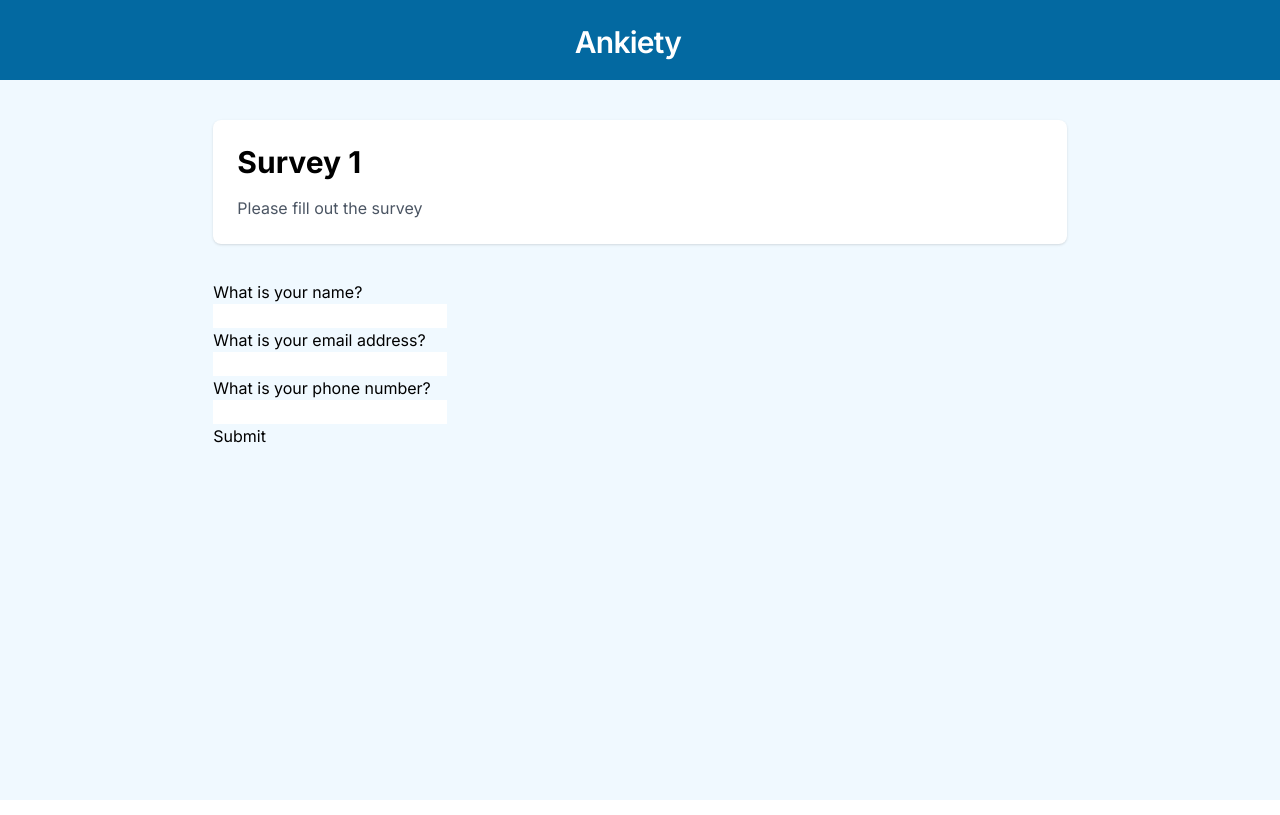
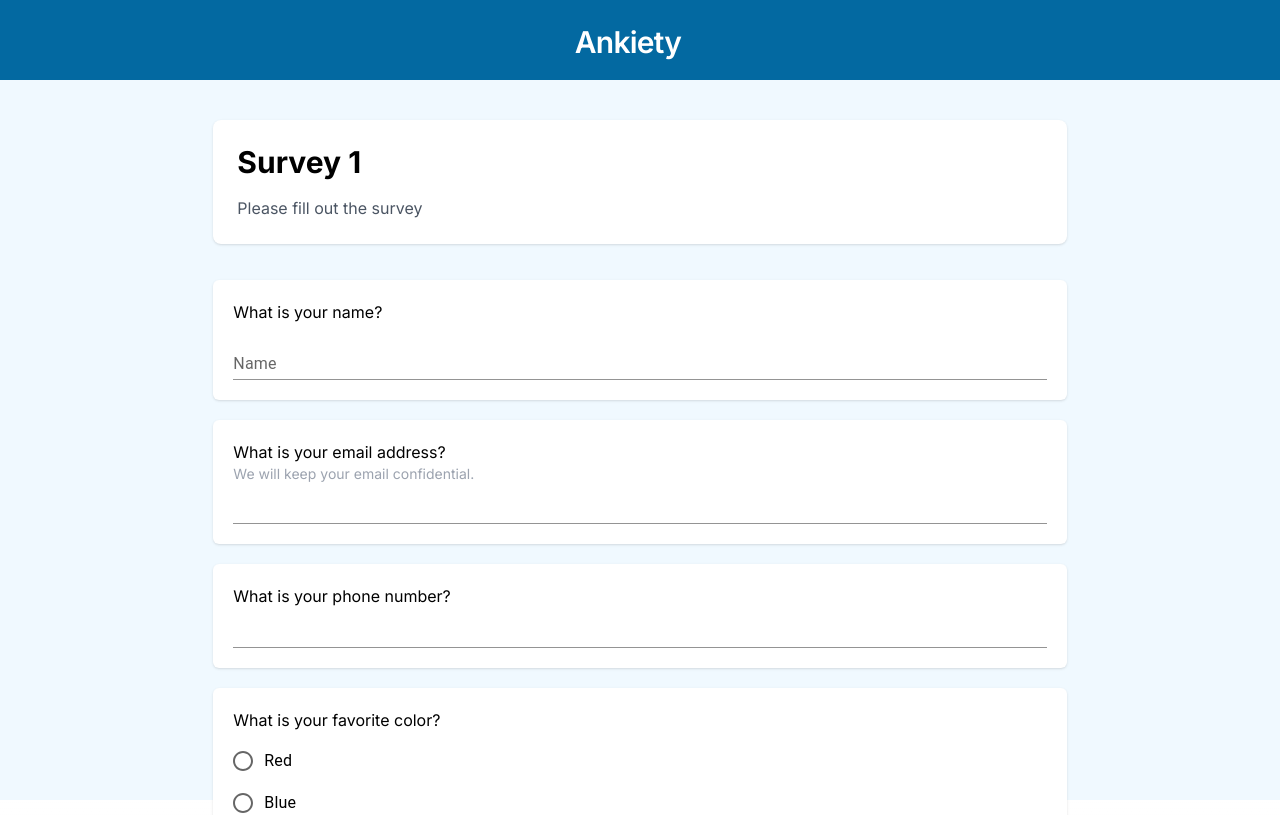
Before and after one commit to haniszewski/SurveySystemFrontend, a Next.js app: page /survey/1 in a window 1280 px wide. Shown: the top 815 px of the page. Built offline with nearby package versions, Linux system fonts and the light colour scheme.

Commit message:
Added single choice field

```diff
--- a/package.json
+++ b/package.json
@@ -9,6 +9,9 @@
     "lint": "next lint --fix --dir src"
   },
   "dependencies": {
+    "@emotion/react": "^11.11.1",
+    "@emotion/styled": "^11.11.0",
+    "@mui/material": "^5.14.14",
     "next": "13.5.4",
     "react": "^18",
     "react-dom": "^18",
--- a/src/app/survey/[id]/page.tsx
+++ b/src/app/survey/[id]/page.tsx
@@ -5,17 +5,30 @@ const questions: Question[] = [
   {
     id: "1",
     type: "text",
+    label: "Name",
     text: "What is your name?",
   },
   {
     id: "2",
     type: "text",
+    details: "We will keep your email confidential.",
     text: "What is your email address?",
   },
   {
     id: "3",
     type: "text",
     text: "What is your phone number?",
+  },
+  {
+    id: "4",
+    type: "single-choice",
+    text: "What is your favorite color?",
+    options: [
+      { value: "red", label: "Red" },
+      { value: "blue", label: "Blue" },
+      { value: "green", label: "Green" },
+      { value: "yellow", label: "Yellow" },
+    ],
   },
 ];
 
--- /dev/null
+++ b/src/components/atoms/form/fields/single-choice-form-field.tsx
@@ -0,0 +1,33 @@
+"use client";
+
+import { FormControlLabel, Radio, RadioGroup } from "@mui/material";
+import { useFormContext } from "react-hook-form";
+
+interface SingleInputFormFieldProps extends FormField {
+  options: {
+    value: string;
+    label: string;
+  }[];
+}
+
+const SingleChoiceFormField = ({
+  name,
+  options,
+}: SingleInputFormFieldProps) => {
+  const { register } = useFormContext();
+
+  return (
+    <RadioGroup>
+      {options.map(({ value, label }) => (
+        <FormControlLabel
+          key={value}
+          value={value}
+          control={<Radio {...register(name)} />}
+          label={label}
+        />
+      ))}
+    </RadioGroup>
+  );
+};
+
+export default SingleChoiceFormField;
--- a/src/components/atoms/form/fields/text-field.tsx
+++ /dev/null
@@ -1,20 +0,0 @@
-"use client";
-
-import { useFormContext } from "react-hook-form";
-
-const TextField = ({
-  name,
-  type = "text",
-}: {
-  name: string;
-  type?: "text" | "number";
-}) => {
-  const { register } = useFormContext();
-  return (
-    <div>
-      <input type={type} {...register(name)} />
-    </div>
-  );
-};
-
-export default TextField;
--- /dev/null
+++ b/src/components/atoms/form/fields/text-form-field.tsx
@@ -0,0 +1,31 @@
+"use client";
+
+import TextField, { type TextFieldVariants } from "@mui/material/TextField";
+import { useFormContext } from "react-hook-form";
+
+interface TextFieldProps extends FormField {
+  variant?: TextFieldVariants;
+  type?: "text" | "number";
+}
+
+const TextFormField = ({
+  name,
+  label,
+  variant = "standard",
+  type = "text",
+}: TextFieldProps) => {
+  const { register } = useFormContext();
+  return (
+    <div className="w-full">
+      <TextField
+        type={type}
+        {...register(name)}
+        label={label}
+        variant={variant}
+        sx={{ width: "100%" }}
+      />
+    </div>
+  );
+};
+
+export default TextFormField;
--- a/src/components/molecules/question-list/question-item.tsx
+++ b/src/components/molecules/question-list/question-item.tsx
@@ -1,21 +1,18 @@
 import { createQuestionComponent } from "./question-map";
 
-const QuestionItem = ({
-  question,
-}: {
-  question: Question;
-}) => {
-  const { id, text, details, options, type } = question;
+const QuestionItem = ({ question }: { question: Question }) => {
+  const { id, text, details, options, type, label } = question;
 
   return (
-    <div>
-      <div>
+    <div className="w-full rounded-md bg-white p-5 shadow">
+      <div className="mb-2">
         <h3>{text}</h3>
-        {details && <div>{details}</div>}
+        {details && <p className="text-sm text-gray-400">{details}</p>}
       </div>
-      <div>
+      <div className="w-full">
         {createQuestionComponent(type, {
           name: id,
+          label: label,
           options: options,
         })}
       </div>
--- a/src/components/molecules/question-list/question-list.tsx
+++ b/src/components/molecules/question-list/question-list.tsx
@@ -1,12 +1,8 @@
 import QuestionItem from "./question-item";
 
-const QuestionList = ({
-  questions,
-}: {
-  questions: Question[];
-}) => {
+const QuestionList = ({ questions }: { questions: Question[] }) => {
   return (
-    <div className="question-list">
+    <div className="flex w-full flex-col gap-5">
       {questions.map((question, idx) => (
         <QuestionItem key={idx} question={question} />
       ))}
--- a/src/components/molecules/question-list/question-map.ts
+++ b/src/components/molecules/question-list/question-map.ts
@@ -1,15 +1,11 @@
 import React from "react";
-import TextField from "@/components/atoms/form/fields/text-field";
+import TextFormField from "@/components/atoms/form/fields/text-form-field";
+import SingleChoiceFormField from "@/components/atoms/form/fields/single-choice-form-field";
 
-const questionMap: Record<QuestionType, React.ElementType> =
-  {
-    text: TextField,
-    number: TextField,
-    "multi-choice": TextField,
-    "single-choice": TextField,
-    date: TextField,
-    "date-range": TextField,
-  };
+const questionMap: Record<QuestionType, React.ElementType> = {
+  text: TextFormField,
+  "single-choice": SingleChoiceFormField,
+};
 
 export const createQuestionComponent = (
   type: QuestionType,
--- /dev/null
+++ b/src/types/form.d.ts
@@ -0,0 +1,4 @@
+type FormField = {
+  name: string;
+  label?: string;
+};
--- a/src/types/questions.d.ts
+++ b/src/types/questions.d.ts
@@ -2,8 +2,12 @@ type Question = {
   id: string;
   type: QuestionType;
   text: string;
+  label?: string;
   details?: string;
-  options?: string[];
+  options?: {
+    label: string;
+    value: string;
+  }[];
 };
 
 type QuestionType =
```
Also changed, not shown: 1 other file (tests, documents, lock files or other folders).
